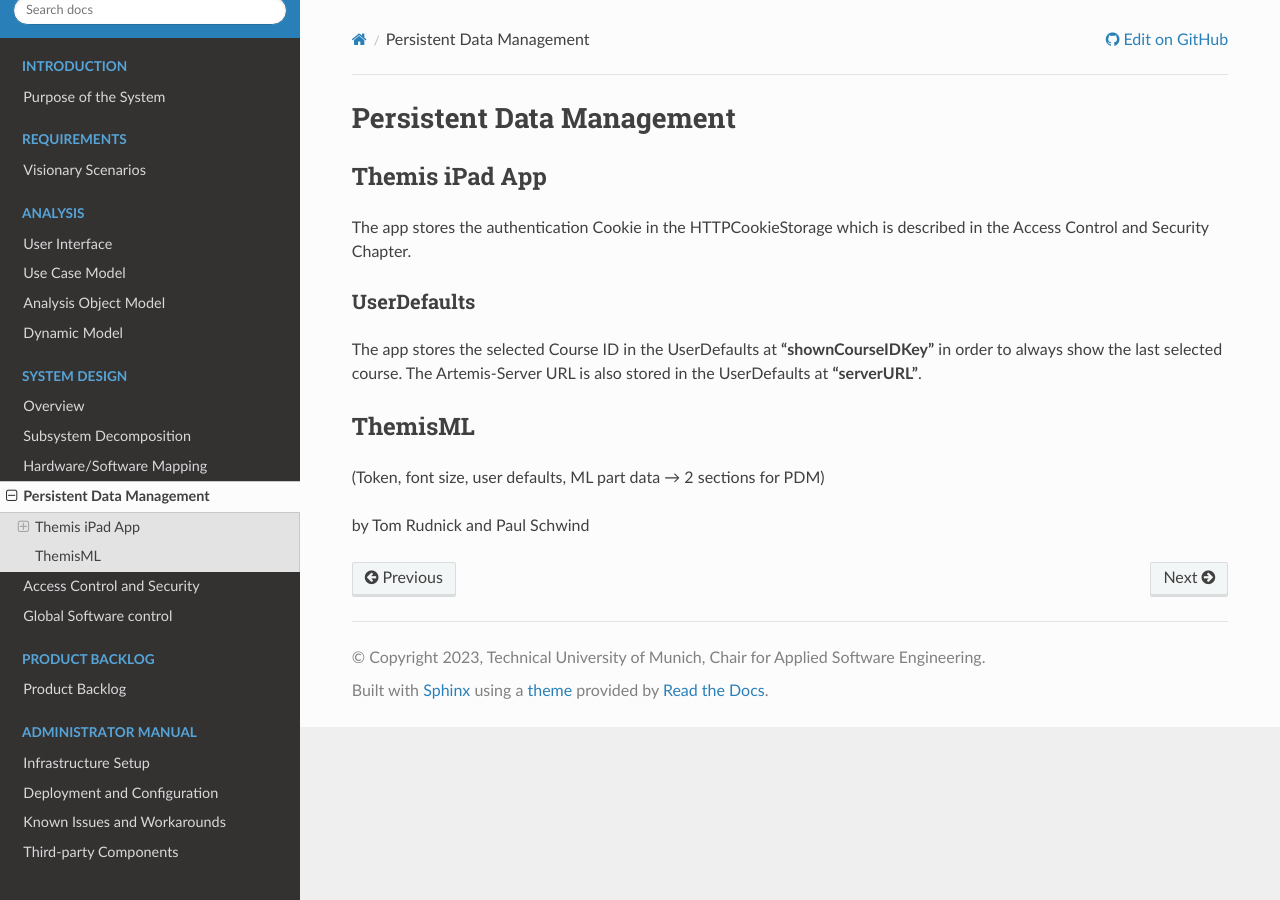
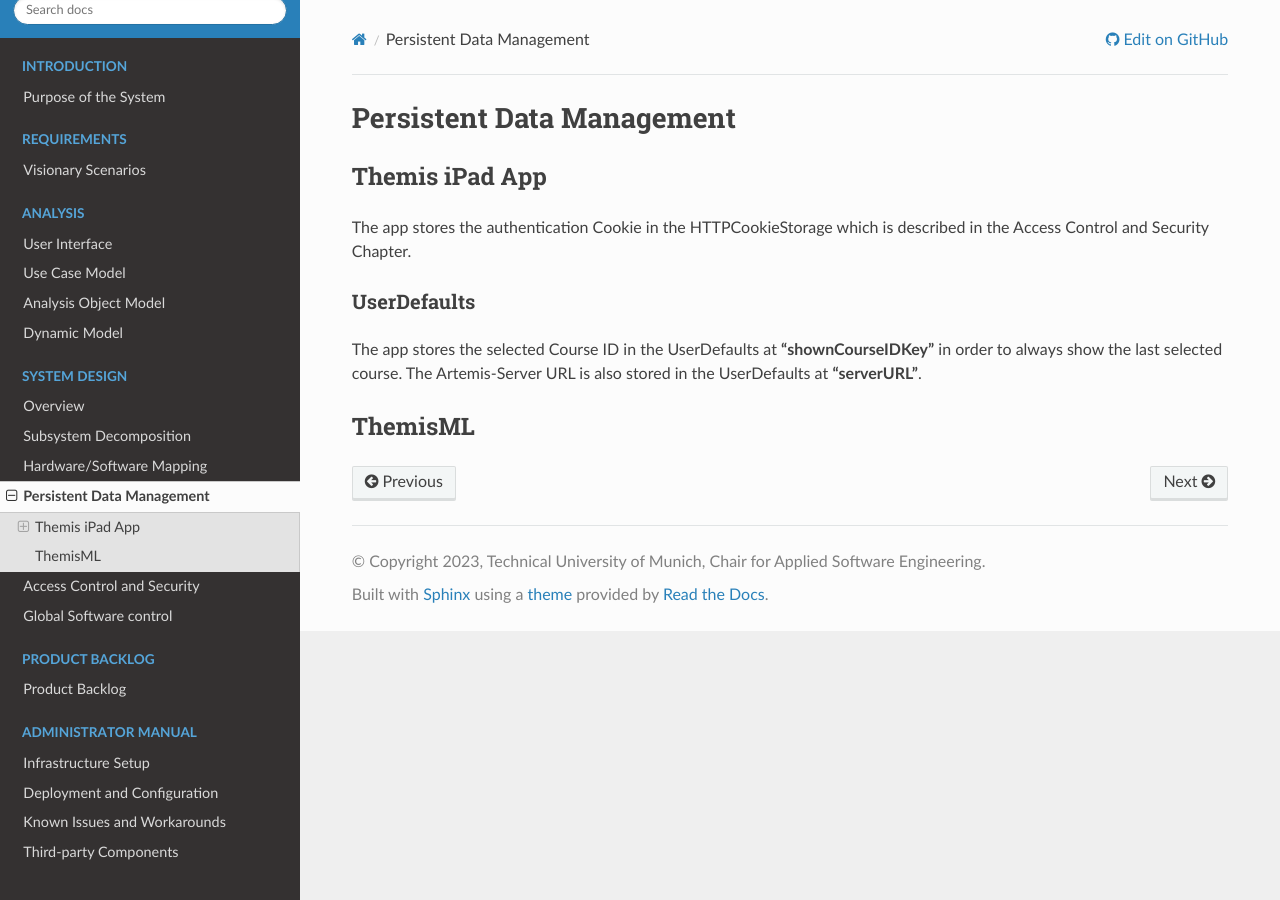
Before and after one commit to ls1intum/Themis, a Sphinx documentation site: the page built from docs/system/data-management.rst, in a window 1280 px wide. Built offline with Sphinx 7.4.7 and the Read the Docs theme 2.0.0, drawn with Linux system fonts in a browser that asks for light colours.

Commit message:
remove default text

```diff
--- a/docs/admin/third-party.rst
+++ b/docs/admin/third-party.rst
@@ -55,7 +55,3 @@ The Swift-Markdown-ui library is used to parse and display markdown content in a
 This library is used in the Themis app to display markdown content from Artemis in a clean and formatted manner.
 
 Library repository: https://github.com/gonzalezreal/swift-markdown-ui (2.0.0 - next major)
-
-
-
-by iOS Tom Rudnick, Rearranging Files Katjana Kosic, ML part Andreas Cselovszky Paul Schwind, fastAPI, all imports
--- a/docs/system/data-management.rst
+++ b/docs/system/data-management.rst
@@ -18,7 +18,3 @@ The Artemis-Server URL is also stored in the UserDefaults at **"serverURL"**.
 ****
 ThemisML
 ****
-
-(Token, font size, user defaults, ML part data → 2 sections for PDM)
-
-by Tom Rudnick and Paul Schwind
```
